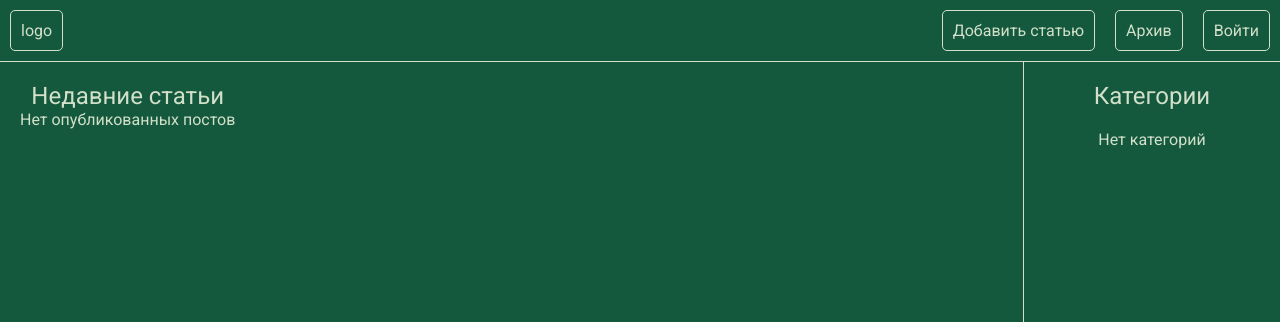
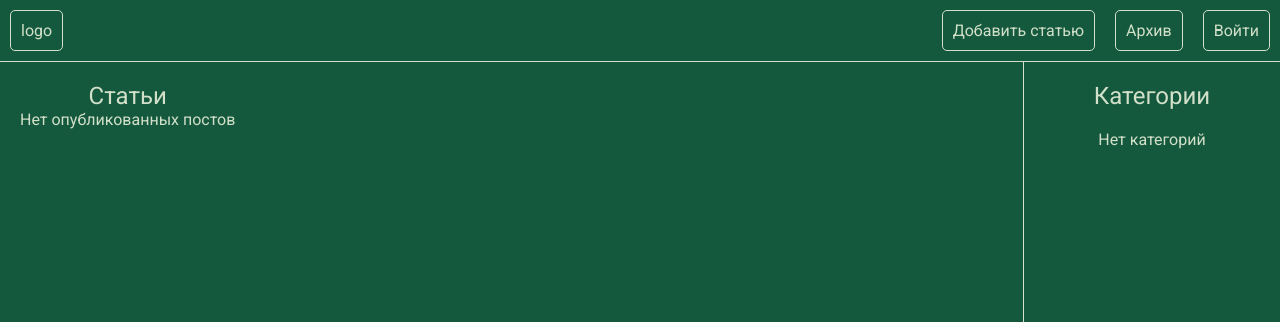
Before and after one commit to Vinogradnij/blogVladosa, a Django app: page / in a window 1280 px wide. Shown: the top 322 px of the page. Run offline with Django 5.2, Linux system fonts and the light colour scheme; data that the repository does not hold is empty.

Commit message:
Косметические изменения

```diff
--- a/blogvladosa/blog/templates/blog/home.html
+++ b/blogvladosa/blog/templates/blog/home.html
@@ -3,7 +3,7 @@
 {% block content %}
 
 <article class="home-content">
-    <div class="content-name">Недавние статьи</div>
+    <div class="content-name">Статьи</div>
     <div class="content-container">
         <!-- Посты -->
         {% for post in posts %}
```
